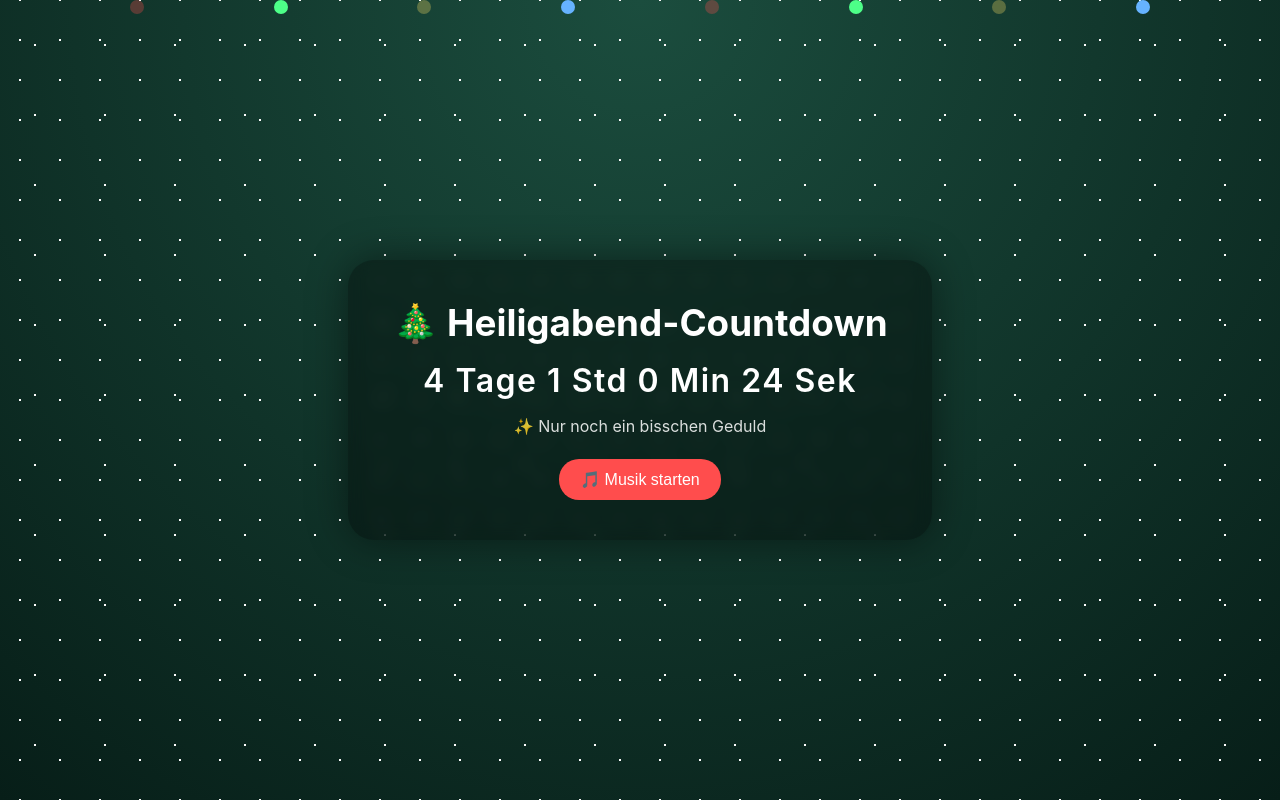
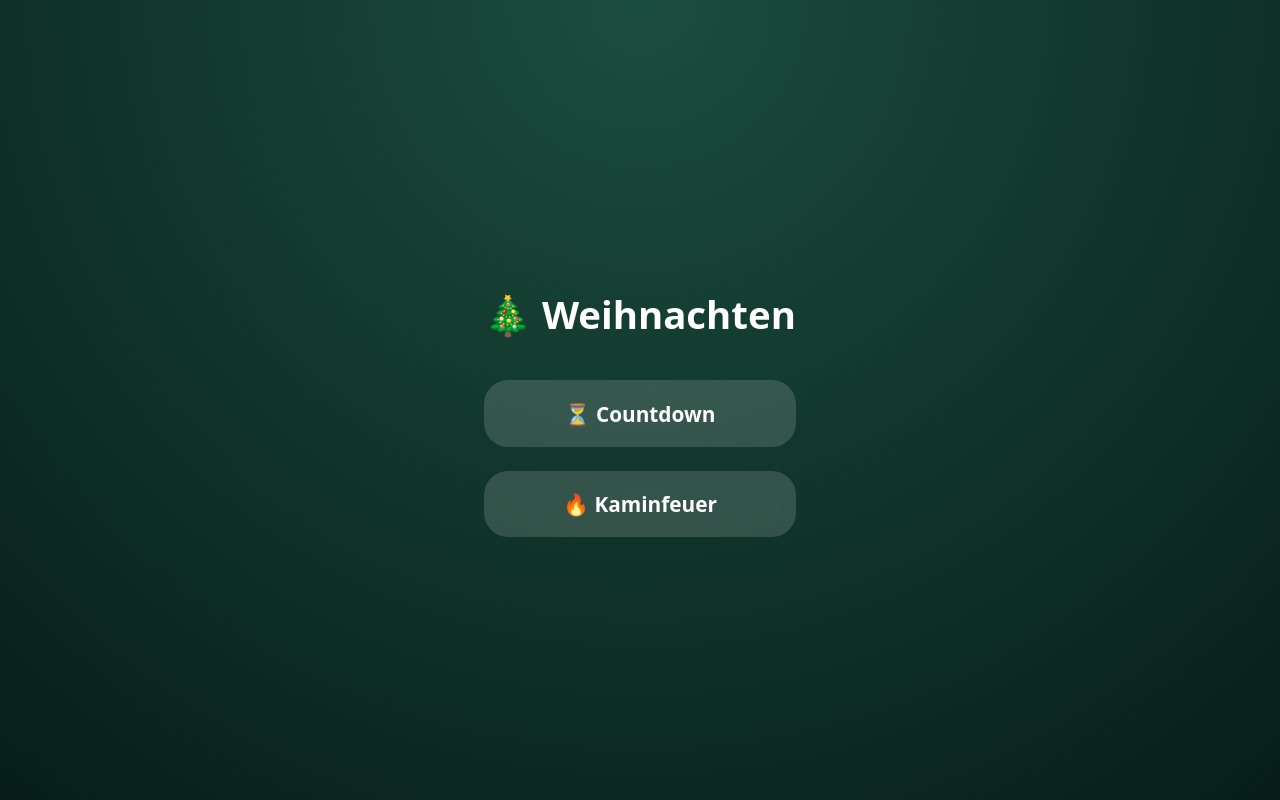
Before and after one commit to Nils-Mc/Weihnachten, a plain HTML site: page index.html in a window 1280 px wide. Drawn offline with Linux system fonts and the light colour scheme.

```diff
--- a/index.html
+++ b/index.html
@@ -2,182 +2,57 @@
 <html lang="de">
 <head>
 <meta charset="UTF-8">
-<meta name="viewport" content="width=device-width, initial-scale=1.0, viewport-fit=cover">
-<title>🎄 Weihnachts-Countdown</title>
-
-<!-- PWA / App Look -->
-<meta name="theme-color" content="#0b2e24">
-<meta name="apple-mobile-web-app-capable" content="yes">
-<meta name="apple-mobile-web-app-status-bar-style" content="black-translucent">
+<meta name="viewport" content="width=device-width, initial-scale=1.0">
+<title>🎄 Weihnachten</title>
 
 <style>
 body{
   margin:0;
   height:100vh;
-  font-family:-apple-system,BlinkMacSystemFont,system-ui,sans-serif;
+  font-family:system-ui,-apple-system,sans-serif;
   background:radial-gradient(circle at top,#1b4d3e,#071e18);
-  color:#fff;
   display:flex;
+  align-items:center;
   justify-content:center;
-  align-items:center;
-  overflow:hidden;
+  color:white;
 }
 
-/* Lichterkette */
-.lights{
-  position:fixed;
-  top:0;
-  left:0;
-  width:100%;
-  height:40px;
+.container{
   display:flex;
-  justify-content:space-evenly;
-  z-index:5;
-}
-.light{
-  width:14px;
-  height:14px;
-  border-radius:50%;
-  animation:blink 2s infinite;
-}
-.light:nth-child(odd){animation-delay:1s}
-.light.red{background:#ff4d4d}
-.light.green{background:#4dff88}
-.light.yellow{background:#ffe066}
-.light.blue{background:#66b3ff}
-
-@keyframes blink{
-  0%,100%{opacity:.3}
-  50%{opacity:1}
-}
-
-/* Schnee */
-.snow{
-  position:fixed;
-  inset:0;
-  pointer-events:none;
-  background-image:
-    radial-gradient(white 1px,transparent 1px),
-    radial-gradient(white 1px,transparent 1px);
-  background-size:40px 40px,70px 70px;
-  animation:snow 20s linear infinite;
-}
-@keyframes snow{
-  from{background-position:0 0,0 0}
-  to{background-position:0 1200px,0 2000px}
-}
-
-/* Card */
-.card{
-  background:rgba(0,0,0,.35);
-  padding:2.5rem 2.8rem;
-  border-radius:26px;
+  flex-direction:column;
+  gap:1.5rem;
   text-align:center;
-  backdrop-filter:blur(8px);
-  box-shadow:0 0 40px rgba(0,0,0,.45);
-  z-index:2;
 }
 
 h1{
-  margin:0 0 .8rem;
-  font-size:2.3rem;
+  font-size:2.4rem;
+  margin-bottom:1rem;
 }
 
-.countdown{
-  font-size:2rem;
+a{
+  text-decoration:none;
+  padding:1.2rem 2rem;
+  border-radius:24px;
+  font-size:1.3rem;
   font-weight:600;
-  letter-spacing:1.5px;
-  margin:1rem 0;
+  color:white;
+  background:rgba(255,255,255,.15);
+  backdrop-filter:blur(8px);
+  transition:.3s;
 }
 
-.sub{
-  opacity:.85;
+a:hover{
+  transform:scale(1.05);
+  background:rgba(255,255,255,.25);
 }
-
-/* Musik Button */
-.music-btn{
-  margin-top:1.4rem;
-  padding:.7rem 1.3rem;
-  font-size:1rem;
-  border:none;
-  border-radius:20px;
-  background:#ff4d4d;
-  color:#fff;
-  cursor:pointer;
-}
-.music-btn:active{transform:scale(.96)}
 </style>
 </head>
 
 <body>
-
-<!-- Lichterkette -->
-<div class="lights">
-  <div class="light red"></div>
-  <div class="light green"></div>
-  <div class="light yellow"></div>
-  <div class="light blue"></div>
-  <div class="light red"></div>
-  <div class="light green"></div>
-  <div class="light yellow"></div>
-  <div class="light blue"></div>
+<div class="container">
+  <h1>🎄 Weihnachten</h1>
+  <a href="cd.html">⏳ Countdown</a>
+  <a href="feuer.html">🔥 Kaminfeuer</a>
 </div>
-
-<div class="snow"></div>
-
-<div class="card">
-  <h1>🎄 Heiligabend-Countdown</h1>
-  <div id="cd" class="countdown">lädt …</div>
-  <div class="sub">✨ Nur noch ein bisschen Geduld</div>
-  <button id="musicBtn" class="music-btn">🎵 Musik starten</button>
-</div>
-
-<audio id="music" loop>
-  <!-- Eigene Datei eintragen -->
-  <source src="weihnachten.mp3" type="audio/mpeg">
-</audio>
-
-<script>
-const audio = document.getElementById("music");
-const btn = document.getElementById("musicBtn");
-
-btn.addEventListener("click",()=>{
-  audio.play();
-  btn.textContent="🔊 Musik läuft";
-  btn.disabled=true;
-});
-
-function updateCountdown(){
-  const now=new Date();
-  const year =
-    now.getMonth()===11 && now.getDate()>24
-      ? now.getFullYear()+1
-      : now.getFullYear();
-
-  const target=new Date(year,11,24,0,0,0);
-  const diff=target-now;
-  const el=document.getElementById("cd");
-
-  if(diff<=0){
-    el.textContent="🎁 Heute ist Heiligabend!";
-    return;
-  }
-
-  const d=Math.floor(diff/86400000);
-  const h=Math.floor(diff/3600000)%24;
-  const m=Math.floor(diff/60000)%60;
-  const s=Math.floor(diff/1000)%60;
-
-  el.textContent=
-    d+" Tage "+
-    h+" Std "+
-    m+" Min "+
-    s+" Sek";
-}
-
-updateCountdown();
-setInterval(updateCountdown,1000);
-</script>
-
 </body>
 </html>
```
